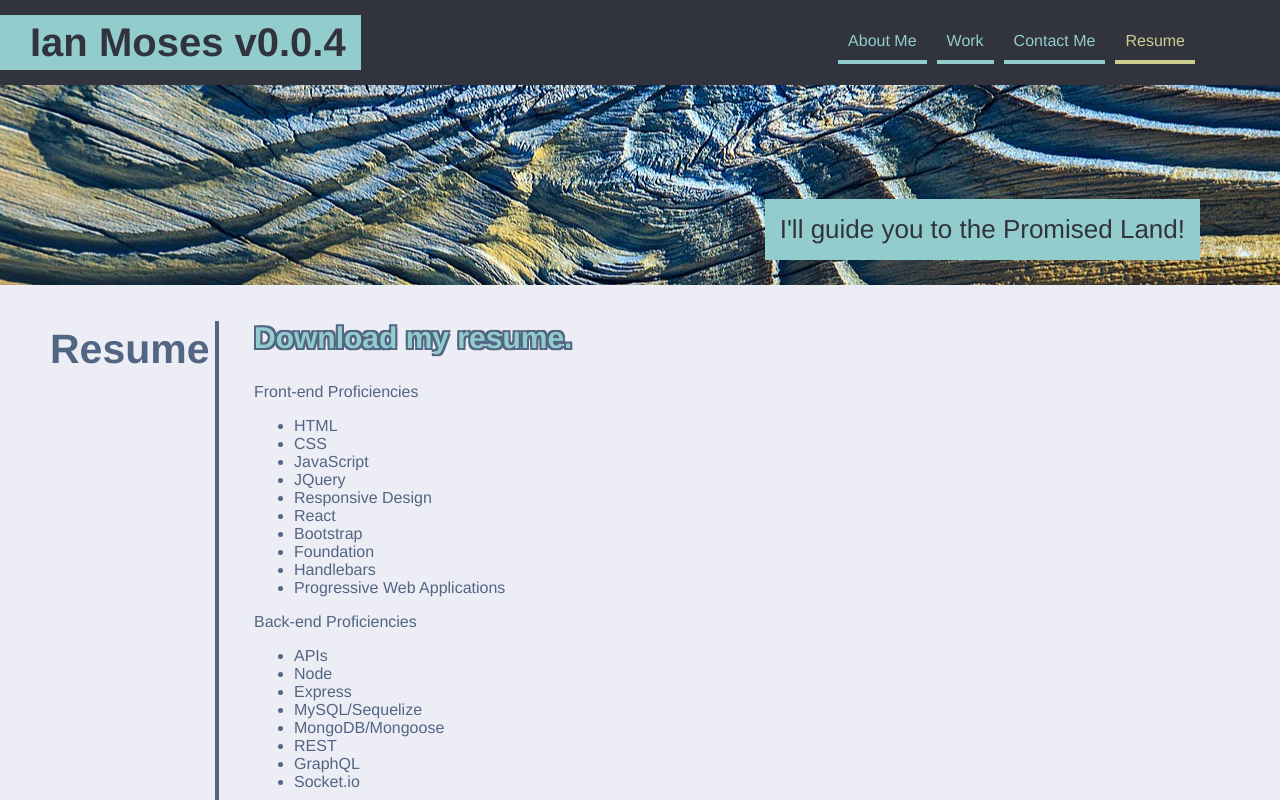
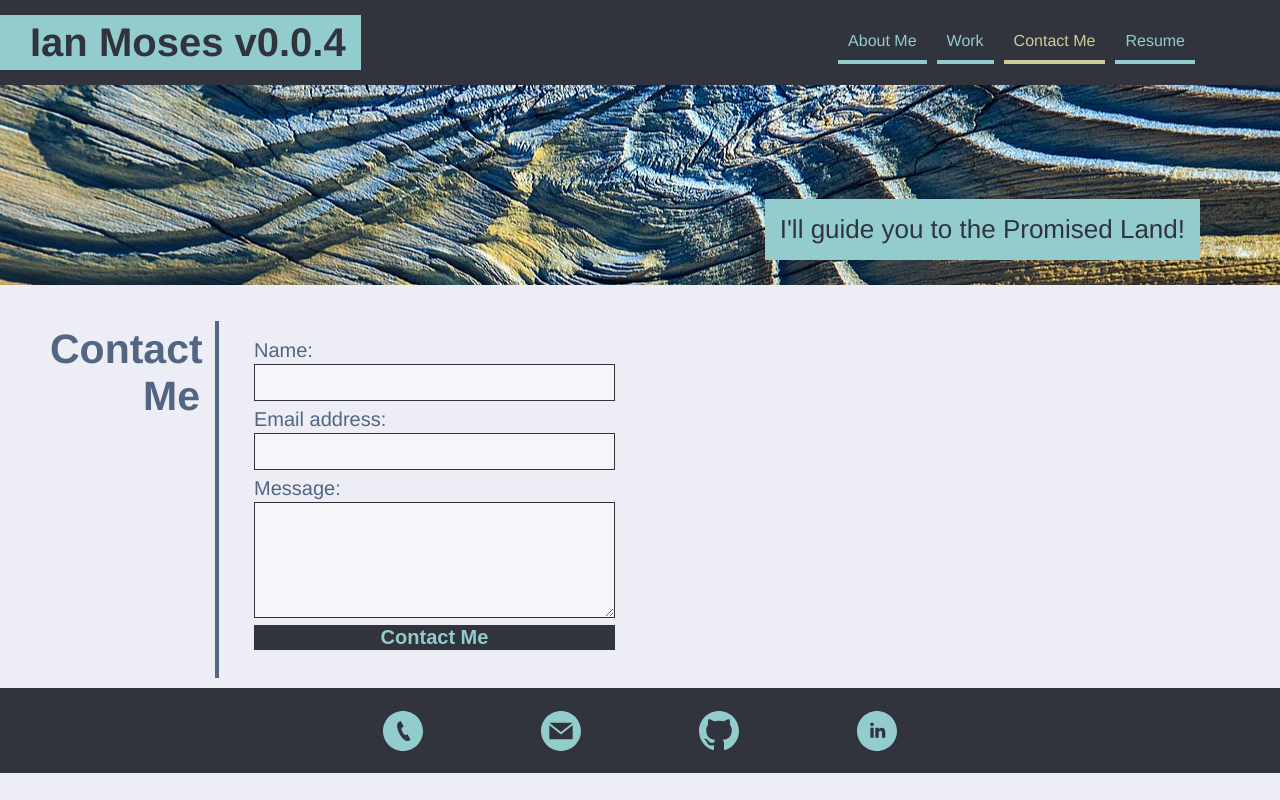
Before and after one commit to Moses-Ian/portfolio, a React (Create React App) app: page / in a window 1280 px wide. Shown: the top 800 px of the page. Built offline with nearby package versions, Linux system fonts and the light colour scheme.

Commit message:
updated contact form

```diff
--- a/public/assets/css/style.css
+++ b/public/assets/css/style.css
@@ -214,34 +214,56 @@ h3 {
 }
 
 /* CONTACT ME */
-.contact-info {
-	flex: 1 0 auto;
-	display: flex;
-	align-items: center;
+.contact-form {
+	display: block;
+	margin: 18px 80px 18px 0;
+	width: fit-content;
 }
 
-.contact-info ul {
-	display: flex;
-	justify-content: space-evenly;
-	list-style: none;
-	padding: 0;
-	flex: 1;
-	margin-right: var(--right-margin-large);
-	flex-wrap: wrap;
-	/* max-width: 70vw; */
+.contact-form button {
+	color: var(--secondary-color);
+	font-weight: bold;
+	background-color: var(--third-color);
+	border: none;
+	font-size: 20px;
+	width: 100%;
+	transition:
+		background-color 250ms ease,
+		box-shadow 250ms ease;
 }
 
-.contact-info ul li {
-	padding: 5px;
-	margin: 2px;
-	border-bottom: 4px solid var(--primary-color);
-	font-size: 16px;
+.contact-form button:hover {
+	background-color: var(--primary-color);
+	box-shadow: 0 0 5px 2px var(--secondary-color);
 }
 
-.contact-info a {
-	color: black;
+.contact-form button:active {
+	color: var(--fourth-color);
+	box-shadow: 0 0 7px 4px var(--fourth-color);
 }
 
+.form-input {
+	border: 1px solid var(--third-color);
+	display: block;
+	padding: 7px 7px;
+	font-size: 18px;
+	width: calc(100% - 14px - 2px);
+	margin-bottom: 7px;
+	background-color: rgba(255,255,255,0.5);
+}
+
+.form-input:focus {
+	background-color: rgba(255,255,255,1);
+	outline-color: var(--third-color);
+}
+
+.contact-form label {
+	display: inline-block;
+	font-size: 20px;
+	margin-bottom: 2px;
+}
+
+/* RESUME */
 .resume {
 	font-size: 30px;
 	color: var(--secondary-color);
--- a/src/App.js
+++ b/src/App.js
@@ -7,7 +7,7 @@ import Contact from './components/Contact';
 import Resume from './components/Resume';
 import Footer from './components/Footer';
 
-const startPage = 'resume';	//for debugging
+const startPage = 'contact';	//for debugging
 
 function App() {
 
--- a/src/components/Contact.js
+++ b/src/components/Contact.js
@@ -3,9 +3,13 @@ import { useSpring, useTransition, config, animated } from "react-spring";
 import { validateEmail } from '../utils/helpers';
 import Title from './Title';
 
-const height = 219;	//height on my screen
+const heightDefault = 357;	//height on my screen
+const heightError = 407;		//height on my screen
 
 const Contact = ({nextArticle, setArticle}) => {
+
+	//height can change
+	const [height, setHeight] = useState(heightDefault);
 
 	//error message nonsense
 	const [errorMessage, setErrorMessage] = useState('');
@@ -34,6 +38,13 @@ const Contact = ({nextArticle, setArticle}) => {
 
 		if (!errorMessage) {
 			setFormState({ ...formState, [e.target.name]: e.target.value });
+		}
+
+		if (err) {
+			setHeight(heightError);
+			console.log("set height to error");
+		} else {
+			setHeight(heightDefault);
 		}
 	}
 
@@ -70,26 +81,26 @@ const Contact = ({nextArticle, setArticle}) => {
 	return (
 		<animated.article style={slideInStyles}>
 			<Title title='Contact Me' visible={visible} />
-			<animated.div className="contact-info" style={fadeStyles}>
-				<form id="contact-form" onSubmit={handleSubmit}>
+			<animated.div style={fadeStyles}>
+				<form id="contact-form" className="contact-form" onSubmit={handleSubmit}>
 					<div>
 						<label htmlFor="name">Name:</label>
-						<input type="text" defaultValue={name} onBlur={handleChange} name="name" />
+						<input type="text" className="form-input" defaultValue={name} onBlur={handleChange} name="name" />
 					</div>
 					<div>
 						<label htmlFor="email">Email address:</label>
-						<input type="email" defaultValue={email} name="email" onBlur={handleChange} />
+						<input type="email" className="form-input" defaultValue={email} name="email" onBlur={handleChange} />
 					</div>
 					<div>
 						<label htmlFor="message">Message:</label>
-						<textarea name="message" defaultValue={message} onBlur={handleChange} rows="5"  />
+						<textarea className="form-input" name="message" defaultValue={message} onBlur={handleChange} rows="5" cols="30" />
 					</div>
 					{errorMessage && (
 						<div>
 							<p className="error-text">{errorMessage}</p>
 						</div>
 					)}
-					<button type="submit" data-testid="submit">Submit</button>
+					<button type="submit" data-testid="submit">Contact Me</button>
 				</form>
 			</animated.div>
 		</animated.article>
```
Lines whose indentation alone changed are shown as unchanged.
